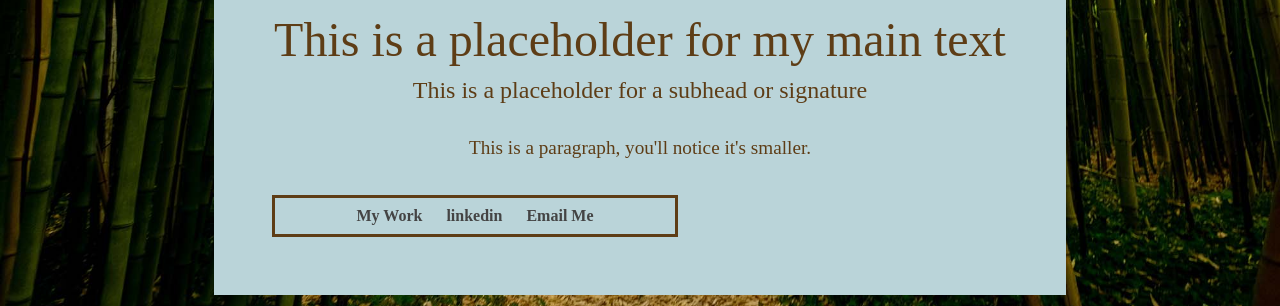
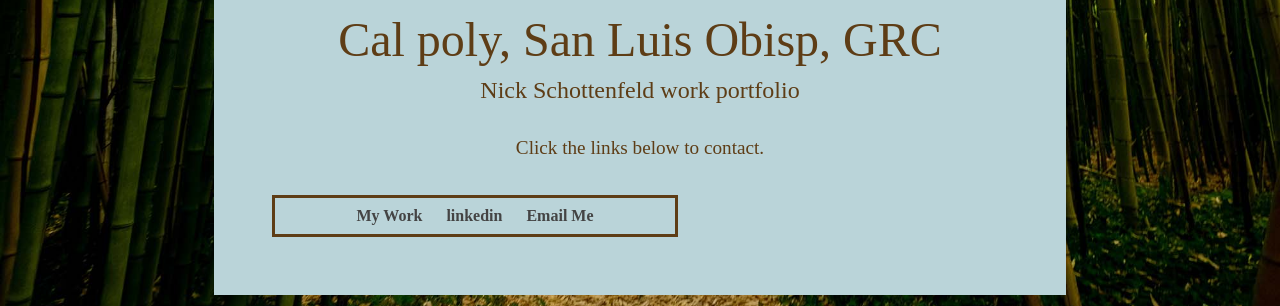
Before and after one commit to nickschottenfeld/mycontactpage, a plain HTML site: page index.html in a window 1280 px wide. Shown: the part 594-900 px from the top of the page. Drawn offline with Linux system fonts and the light colour scheme.

Commit message:
Add files via upload

```diff
--- a/index.html
+++ b/index.html
@@ -15,9 +15,9 @@
 <div class="center">
     <img id="logo" src="images/peacelogo@2x.png" alt="peacelogo.png" width="600">
 
-<h1> This is a placeholder for my main text</h1>
-<h2>This is a placeholder for a subhead or signature</h2>
-<p>This is a paragraph, you'll notice it's smaller.</p>
+<h1> Cal poly, San Luis Obisp, GRC</h1>
+<h2>Nick Schottenfeld work portfolio</h2>
+<p>Click the links below to contact.</p>
 
 <nav>
     <ul>
```
